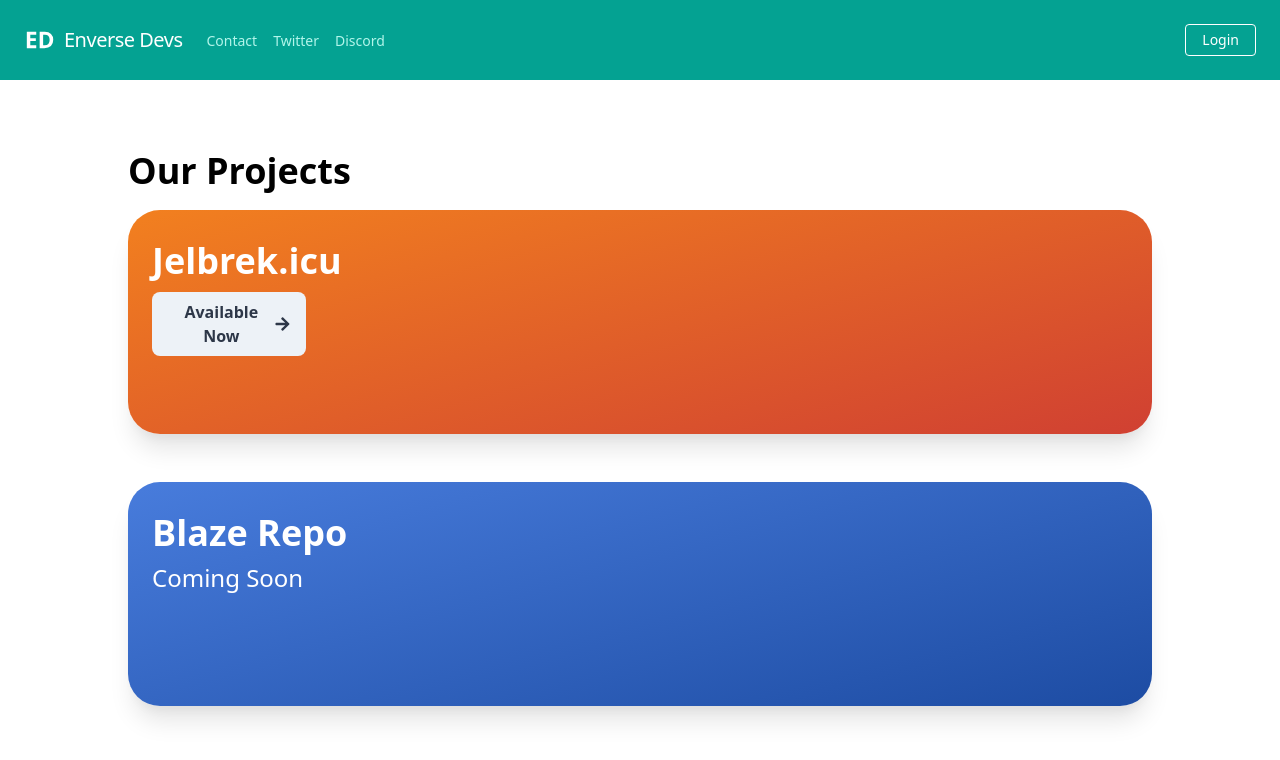
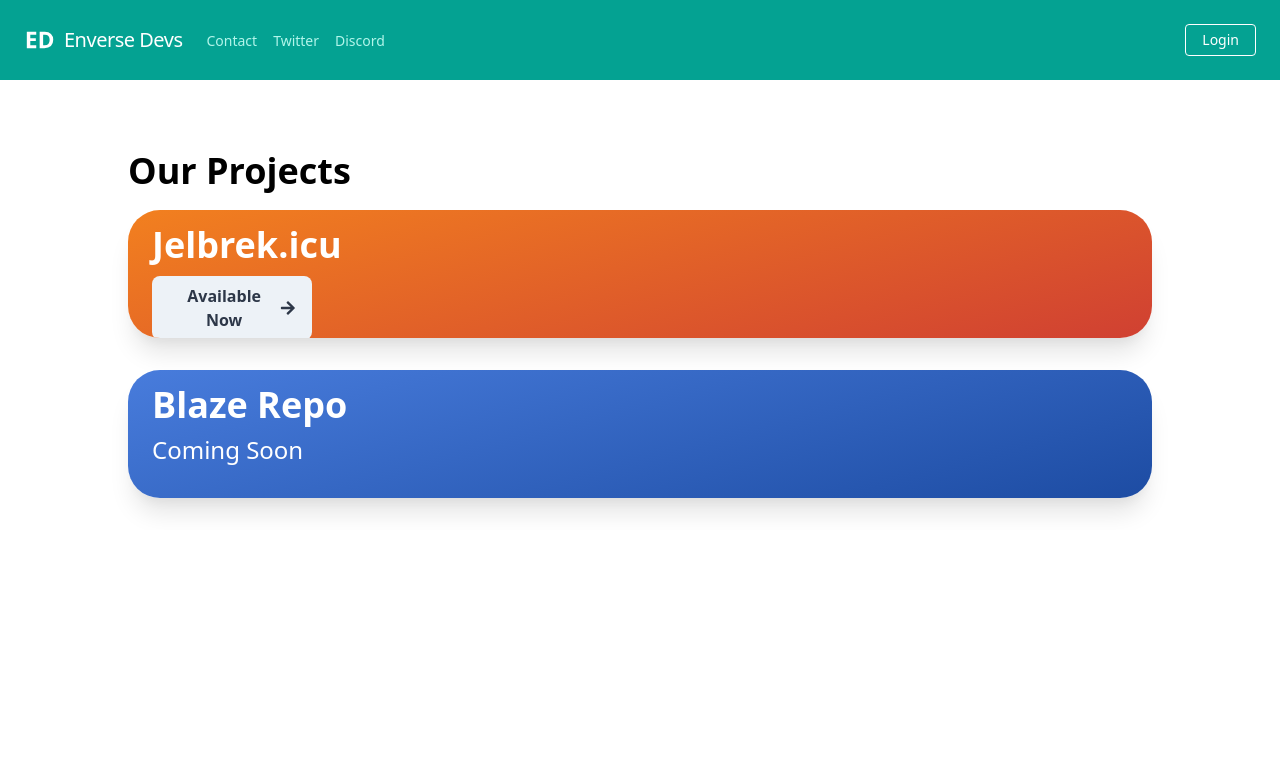
Before and after one commit to vancerbtw/everse-accounts, a Next.js app: page / in a window 1280 px wide. Shown: the top 760 px of the page. Built offline with nearby package versions, Linux system fonts and the light colour scheme.

Commit message:
fixed sizing

```diff
--- a/pages/index.js
+++ b/pages/index.js
@@ -11,18 +11,18 @@ const Home = () => (
 
     <main class="flex flex-col h-full">
       <Nav />
-      <div class="flex-grow items-center pt-16 flex flex-col overflow-x-scroll">
+      <div class="items-center pt-16 flex flex-col overflow-x-scroll">
         <div class="flex flex-col w-4/5">
           <span class="text-4xl font-bold pb-3">Our Projects</span>
-          <div class="header w-full h-full mb-12 flex flex-col overflow-hidden shadow-xl transition duration-500 ease-in-out hover:scale-105 transform cursor-pointer flex flex-col" style={{borderRadius: "2rem", height: "28vh", background: "linear-gradient(165deg,#f2801f,#d04032)"}}>
-            <span class="text-4xl font-bold pt-6 pl-6 text-white">Jelbrek.icu</span>
-            <button class="bg-gray-200 transition duration-500 ease-in-out hover:scale-110 transform text-gray-800 font-bold py-2 px-4 rounded inline-flex items-center justify-between ml-6 mt-1" style={{borderRadius: "0.5rem", width: "15%"}}>
+          <div class="header w-full h-full mb-8 flex flex-col overflow-hidden shadow-xl transition duration-500 ease-in-out hover:scale-105 transform flex flex-col" style={{borderRadius: "2rem", height: "16vh", background: "linear-gradient(165deg,#f2801f,#d04032)"}}>
+            <span class="text-4xl font-bold pt-2 pl-6 text-white">Jelbrek.icu</span>
+            <button class="bg-gray-200 transition duration-500 ease-in-out hover:scale-110 transform text-gray-800 font-bold py-2 px-4 rounded inline-flex items-center justify-between ml-6 mt-1" style={{borderRadius: "0.5rem", width: "10rem"}} onClick={() => window.location = "https://jelbrek.icu"}>
               <span>Available Now</span>
               <svg stroke="currentColor" fill="currentColor" stroke-width="0" viewBox="0 0 448 512" height="1em" width="1em" xmlns="http://www.w3.org/2000/svg"><path d="M190.5 66.9l22.2-22.2c9.4-9.4 24.6-9.4 33.9 0L441 239c9.4 9.4 9.4 24.6 0 33.9L246.6 467.3c-9.4 9.4-24.6 9.4-33.9 0l-22.2-22.2c-9.5-9.5-9.3-25 .4-34.3L311.4 296H24c-13.3 0-24-10.7-24-24v-32c0-13.3 10.7-24 24-24h287.4L190.9 101.2c-9.8-9.3-10-24.8-.4-34.3z"></path></svg>
             </button>
           </div>
-          <div class="header w-full h-full shadow-xl transition duration-500 ease-in-out hover:scale-105 transform cursor-pointer flex flex-col" style={{borderRadius: "2rem", height: "28vh", background: "linear-gradient(165deg,#487cdc,#1d4ca3)"}}>
-            <span class="text-4xl font-bold pt-6 pl-6 text-white">Blaze Repo</span>
+          <div class="header w-full h-full mb-8 shadow-xl transition duration-500 ease-in-out hover:scale-105 transform flex flex-col" style={{borderRadius: "2rem", height: "16vh", background: "linear-gradient(165deg,#487cdc,#1d4ca3)"}}>
+            <span class="text-4xl font-bold pt-2 pl-6 text-white">Blaze Repo</span>
             <span class="text-2xl font-medium pl-6 text-white">Coming Soon</span>
           </div>
         </div>
```
